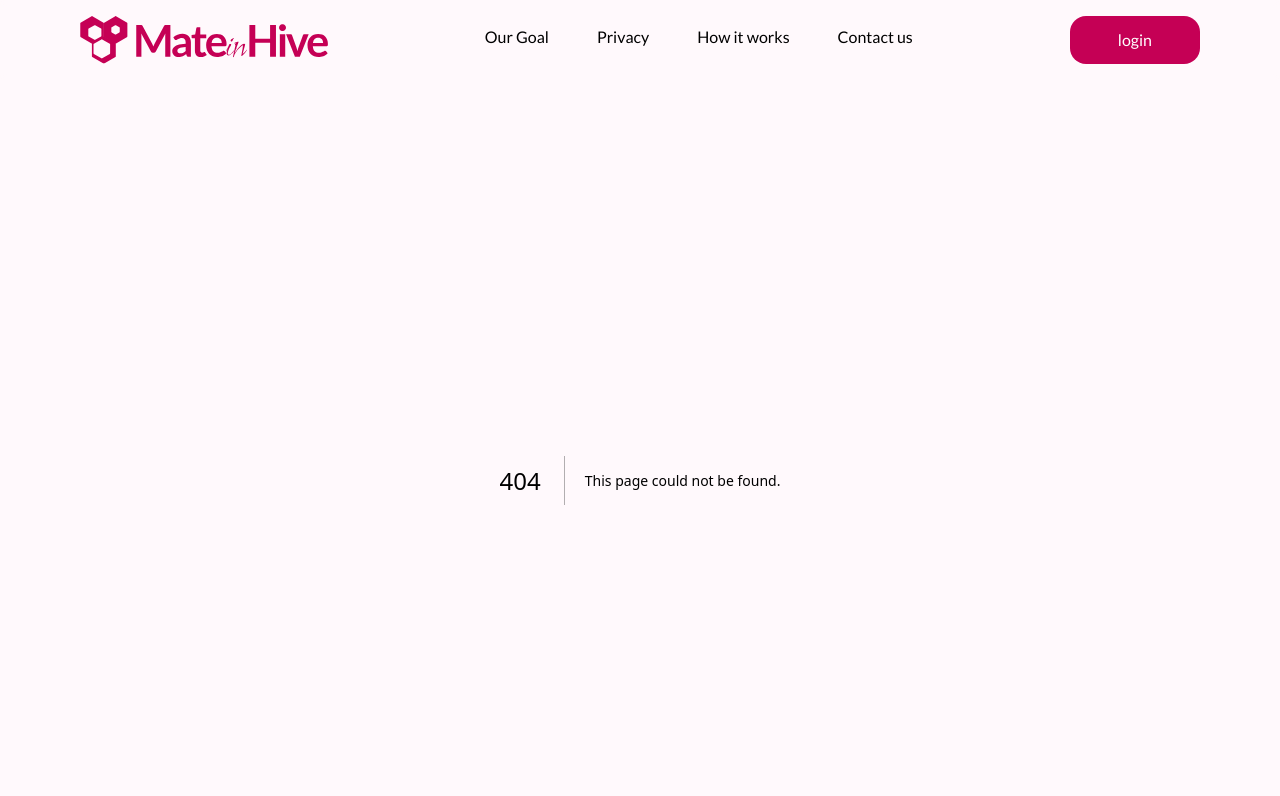
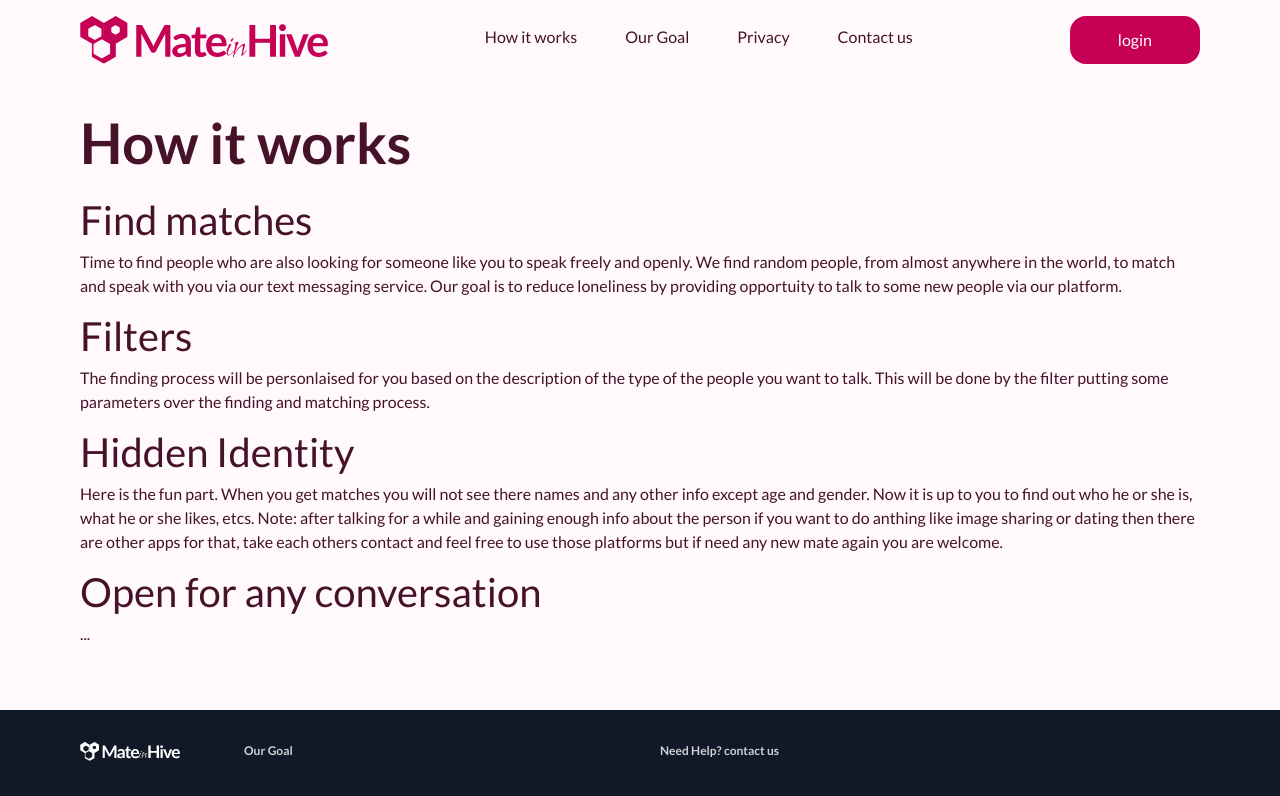
Before and after one commit to TitanXtream/chat-mateinhive, a Next.js app: page /how-it-works in a window 1280 px wide. Before the commit this address had no page. Shown: the top 796 px of the page. Built offline with nearby package versions, Linux system fonts and the light colour scheme.

Commit message:
NEW PAGES ADDED

```diff
--- /dev/null
+++ b/src/app/_components/PageLayout.tsx
@@ -0,0 +1,7 @@
+import React, { PropsWithChildren } from 'react';
+
+const PageLayout = ({ children }: PropsWithChildren) => {
+  return <div className='py-[2rem] flex flex-col gap-[1rem]'>{children}</div>;
+};
+
+export default PageLayout;
--- a/src/app/_components/Section.tsx
+++ b/src/app/_components/Section.tsx
@@ -32,7 +32,7 @@ const Section = ({
       />
       <div
         className={`flex flex-col max-sm:items-center ${
-          isMobileOnly ? 'text-[1rem] gap-[1rem]' : 'text-[1.5rem]'
+          isMobileOnly ? 'text-[1rem] gap-[1rem]' : 'text-[1.5rem] gap-[2rem]'
         }`}
       >
         <h1
--- /dev/null
+++ b/src/app/contact-us/page.tsx
@@ -0,0 +1,8 @@
+import React from 'react';
+import PageLayout from '../_components/PageLayout';
+
+const page = () => {
+  return <PageLayout>page</PageLayout>;
+};
+
+export default page;
--- /dev/null
+++ b/src/app/how-it-works/page.tsx
@@ -0,0 +1,49 @@
+import React from 'react';
+import PageLayout from '../_components/PageLayout';
+import Heading from '@/components/ui/heading';
+
+const page = () => {
+  return (
+    <PageLayout>
+      <Heading>How it works</Heading>
+      <div>
+        <Heading varient='small'>Find matches</Heading>
+        <p>
+          Time to find people who are also looking for someone like you to speak
+          freely and openly. We find random people, from almost anywhere in the
+          world, to match and speak with you via our text messaging service. Our
+          goal is to reduce loneliness by providing opportuity to talk to some
+          new people via our platform.
+        </p>
+      </div>
+      <div>
+        <Heading varient='small'>Filters</Heading>
+        <p>
+          The finding process will be personlaised for you based on the
+          description of the type of the people you want to talk. This will be
+          done by the filter putting some parameters over the finding and
+          matching process.
+        </p>
+      </div>
+      <div>
+        <Heading varient='small'>Hidden Identity</Heading>
+        <p>
+          Here is the fun part. When you get matches you will not see there
+          names and any other info except age and gender. Now it is up to you to
+          find out who he or she is, what he or she likes, etcs. Note: after
+          talking for a while and gaining enough info about the person if you
+          want to do anthing like image sharing or dating then there are other
+          apps for that, take each others contact and feel free to use those
+          platforms but if need any new mate again you are welcome.
+        </p>
+      </div>
+
+      <div>
+        <Heading varient='small'>Open for any conversation</Heading>
+        <p>...</p>
+      </div>
+    </PageLayout>
+  );
+};
+
+export default page;
--- /dev/null
+++ b/src/app/our-goal/page.tsx
@@ -0,0 +1,7 @@
+import React from 'react';
+
+const page = () => {
+  return <div>page</div>;
+};
+
+export default page;
--- a/src/app/page.tsx
+++ b/src/app/page.tsx
@@ -5,7 +5,7 @@ import { Suspense } from 'react';
 
 export default function Home() {
   return (
-    <div className='container'>
+    <div>
       <Suspense fallback={<LoadingSpinner />}>
         <HomeCaresol />
       </Suspense>
--- /dev/null
+++ b/src/app/privacy/page.tsx
@@ -0,0 +1,7 @@
+import React from 'react';
+
+const page = () => {
+  return <div>page</div>;
+};
+
+export default page;
--- a/src/app/terms_&_policies/page.tsx
+++ /dev/null
@@ -1,9 +0,0 @@
-import React from 'react'
-
-const page = () => {
-  return (
-    <div>page</div>
-  )
-}
-
-export default page
--- a/src/components/layouts/home-layout/DropdownNavbar.tsx
+++ b/src/components/layouts/home-layout/DropdownNavbar.tsx
@@ -2,9 +2,12 @@ import { CrossIcon } from '@/assets/icons';
 import { Button, IconButton } from '@/components/ui/Buttons';
 import Image from 'next/image';
 import React, { ReactNode } from 'react';
+import { useRouter } from 'next/navigation';
 
 const DropdownNavbar = ({ onClose }: { onClose: () => void }) => {
-  console.log('Menu Rendered');
+  // console.log('Menu Rendered');
+
+  const router = useRouter();
 
   return (
     <div className='flex flex-col'>
@@ -39,6 +42,15 @@ const DropdownNavbar = ({ onClose }: { onClose: () => void }) => {
         <DropNavMenuItem
           onClick={() => {
             onClose();
+            router.push('how-it-works');
+          }}
+        >
+          How it works
+        </DropNavMenuItem>
+        <DropNavMenuItem
+          onClick={() => {
+            onClose();
+            router.push('our-goal');
           }}
         >
           Our Goal
@@ -46,20 +58,16 @@ const DropdownNavbar = ({ onClose }: { onClose: () => void }) => {
         <DropNavMenuItem
           onClick={() => {
             onClose();
+            router.push('privacy');
           }}
         >
           Privacy
         </DropNavMenuItem>
+
         <DropNavMenuItem
           onClick={() => {
             onClose();
-          }}
-        >
-          How it works
-        </DropNavMenuItem>
-        <DropNavMenuItem
-          onClick={() => {
-            onClose();
+            router.push('contact-us');
           }}
         >
           Contact us
--- a/src/components/layouts/home-layout/HomeLayout.tsx
+++ b/src/components/layouts/home-layout/HomeLayout.tsx
@@ -6,11 +6,11 @@ type Props = { children: ReactNode };
 
 const HomeLayout = ({ children }: Props) => {
   return (
-    <div>
+    <div className='min-h-[100svh] flex flex-col'>
       <header className='h-[5rem] sticky top-0 z-[15]'>
         <TopNavbar />
       </header>
-      <main>{children}</main>
+      <main className='flex-1 container'>{children}</main>
 
       <footer>
         <Footer />
--- a/src/components/layouts/home-layout/TopNavbar.tsx
+++ b/src/components/layouts/home-layout/TopNavbar.tsx
@@ -19,7 +19,8 @@ const TopNavbar = () => {
   const [navMenuIsOpenned, setNavMenuIsOpenned] = useState(false);
   return (
     <>
-      <nav className='container relative h-full flex justify-between items-center w-full gap-[1rem] backdrop-blur-sm bg-canvas-dark/60'>
+      <nav className='container relative h-full flex justify-between items-center w-full gap-[1rem] backdrop-blur-md bg-canvas-dark/60'>
+        <Link href={'/'}>
           <Image
             src={'/long-logo.svg'}
             alt={'logo'}
@@ -30,19 +31,21 @@ const TopNavbar = () => {
             placeholder='blur'
             loading='lazy'
           />
+        </Link>
 
         <ul className='lg:flex hidden gap-[3rem]'>
+          <li>
+            <Navlink href={'/how-it-works'}>How it works</Navlink>
+          </li>
           <li className=''>
             <Navlink href={'/our-goal'}>Our Goal</Navlink>
           </li>
           <li className=''>
             <Navlink href={'/privacy'}>Privacy</Navlink>
           </li>
+
           <li>
-            <Navlink href={'/help-center'}>How it works</Navlink>
-          </li>
-          <li>
-            <Navlink href={'/help-center'}> Contact us</Navlink>
+            <Navlink href={'/contact-us'}>Contact us</Navlink>
           </li>
         </ul>
         <div className='max-lg:hidden'>
--- /dev/null
+++ b/src/components/ui/heading.tsx
@@ -0,0 +1,26 @@
+'use client';
+
+import { PropsWithChildren } from 'react';
+import { isMobileOnly } from 'react-device-detect';
+
+const Heading = ({
+  children,
+  varient = 'large',
+}: PropsWithChildren & { varient?: 'large' | 'small' }) => {
+  return (
+    <h1
+      className={`leading-[110%] mb-[0.5rem] ${
+        isMobileOnly
+          ? varient === 'large'
+            ? 'text-[2.75rem] font-bold'
+            : 'text-[2rem] font-medium'
+          : varient === 'large'
+          ? 'text-[3.5rem] font-bold'
+          : 'text-[2.5rem] font-medium'
+      }`}
+    >
+      {children}
+    </h1>
+  );
+};
+export default Heading;
```
Lines whose indentation alone changed are shown as unchanged.
